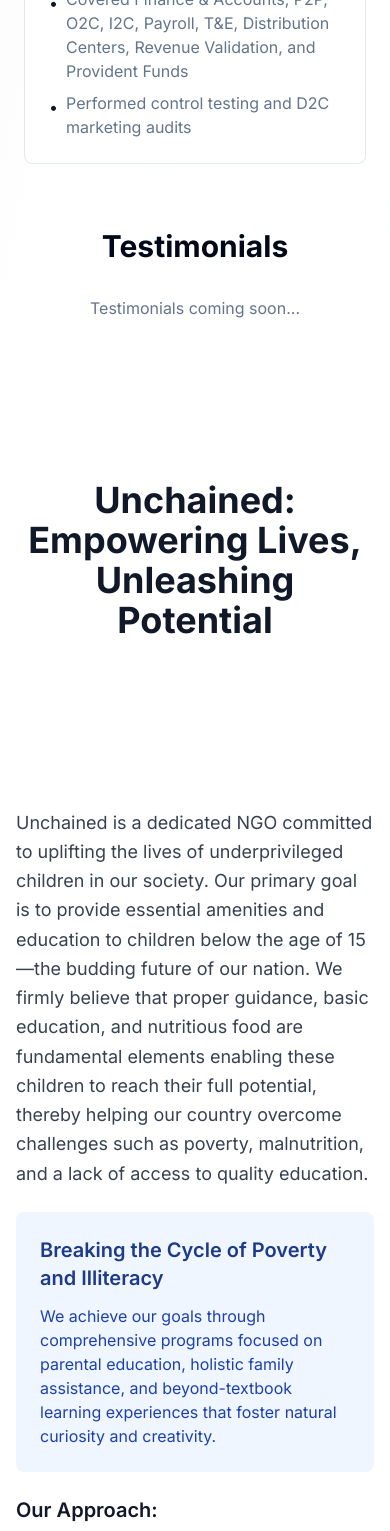
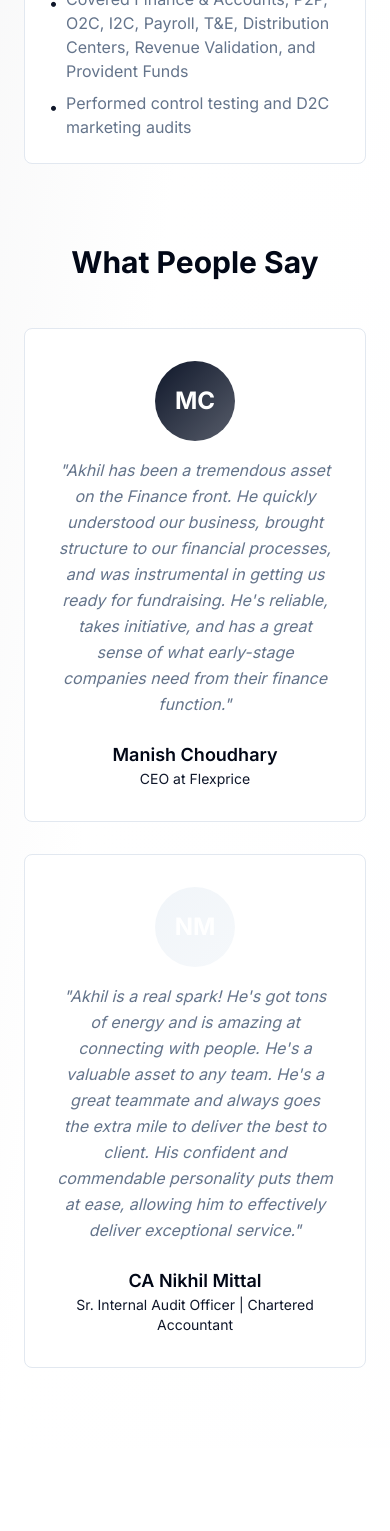
Before and after one commit to MishraAkhill/my-site-prototype, a React (Vite) app: page / in a window 390 px wide. Shown: the part 3777-5308 px from the top of the page. Built offline with nearby package versions, Linux system fonts and the light colour scheme.

Commit message:
Add testimonials section

```diff
--- a/src/components/Experience.tsx
+++ b/src/components/Experience.tsx
@@ -91,11 +91,37 @@ const Experience = () => {
           ))}
         </div>
 
-        <div className="mt-16">
-          <h3 className="text-3xl font-bold mb-8 text-center">Testimonials</h3>
-          <p className="text-center text-muted-foreground">
-            Testimonials coming soon...
-          </p>
+        <div className="mt-20">
+          <h3 className="text-3xl font-bold mb-12 text-center">What People Say</h3>
+          <div className="grid md:grid-cols-2 gap-8 max-w-5xl mx-auto">
+            {/* Manish Choudhary - First */}
+            <div className="bg-card border border-border rounded-lg p-8 hover:shadow-lg transition-all duration-300">
+              <div className="flex flex-col items-center text-center">
+                <div className="w-20 h-20 rounded-full bg-gradient-to-br from-primary to-primary/70 flex items-center justify-center text-white text-2xl font-bold mb-4">
+                  MC
+                </div>
+                <p className="text-muted-foreground italic mb-6 leading-relaxed">
+                  "Akhil has been a tremendous asset on the Finance front. He quickly understood our business, brought structure to our financial processes, and was instrumental in getting us ready for fundraising. He's reliable, takes initiative, and has a great sense of what early-stage companies need from their finance function."
+                </p>
+                <h4 className="font-semibold text-lg text-foreground">Manish Choudhary</h4>
+                <p className="text-sm text-primary">CEO at Flexprice</p>
+              </div>
+            </div>
+
+            {/* CA Nikhil Mittal - Second */}
+            <div className="bg-card border border-border rounded-lg p-8 hover:shadow-lg transition-all duration-300">
+              <div className="flex flex-col items-center text-center">
+                <div className="w-20 h-20 rounded-full bg-gradient-to-br from-secondary to-secondary/70 flex items-center justify-center text-white text-2xl font-bold mb-4">
+                  NM
+                </div>
+                <p className="text-muted-foreground italic mb-6 leading-relaxed">
+                  "Akhil is a real spark! He's got tons of energy and is amazing at connecting with people. He's a valuable asset to any team. He's a great teammate and always goes the extra mile to deliver the best to client. His confident and commendable personality puts them at ease, allowing him to effectively deliver exceptional service."
+                </p>
+                <h4 className="font-semibold text-lg text-foreground">CA Nikhil Mittal</h4>
+                <p className="text-sm text-primary">Sr. Internal Audit Officer | Chartered Accountant</p>
+              </div>
+            </div>
+          </div>
         </div>
       </div>
     </section>
```
